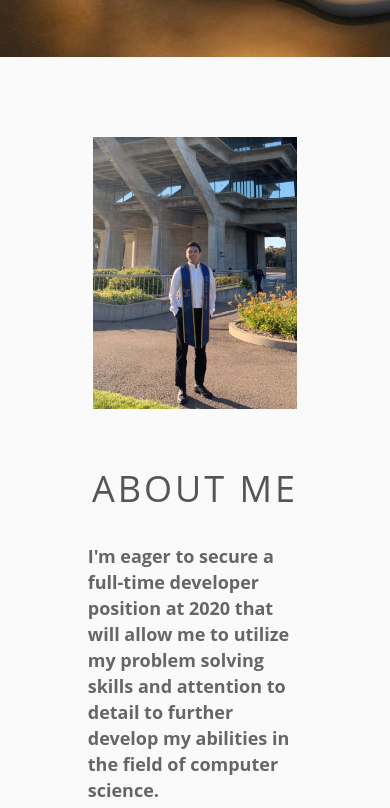
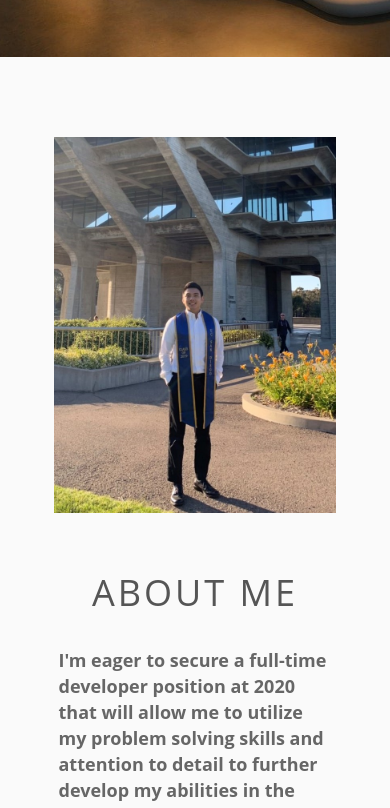
Before and after one commit to peter2614/peter2614.github.io, a plain HTML site: page index.html in a window 390 px wide. Shown: the part 800-1608 px from the top of the page. Drawn offline with Linux system fonts and the light colour scheme.

```diff
--- a/css/style.css
+++ b/css/style.css
@@ -680,7 +680,7 @@
         flex: 0;
         /* max-width: 650px; */
         /* width: 500px; */
-        width: 60vw;
+        width: 80vw;
         display: flex;
         justify-content: center;
     }
@@ -690,7 +690,7 @@
         flex-direction: column;
     }
     #description > * {
-        width: 55vw;
+        width: 70vw;
     }
 
     .about-content {
@@ -786,7 +786,7 @@
     }
 
     #education .content {
-        width: 50vw;
+        width: 80vw;
         margin: auto;
     }
 
--- a/projects/Countdown Timer/css/style.css
+++ b/projects/Countdown Timer/css/style.css
@@ -1,7 +1,7 @@
 html {
     box-sizing: border-box;
     font-size: 10px;
-    background: url("/projects/Countdown\ Timer/ /projects/Countdown\ Timer/img/background.jpg") no-repeat center;
+    background: url('/projects/Countdown\ Timer/img/background.jpg') no-repeat center;
     background-size: cover;
 }
 
```
